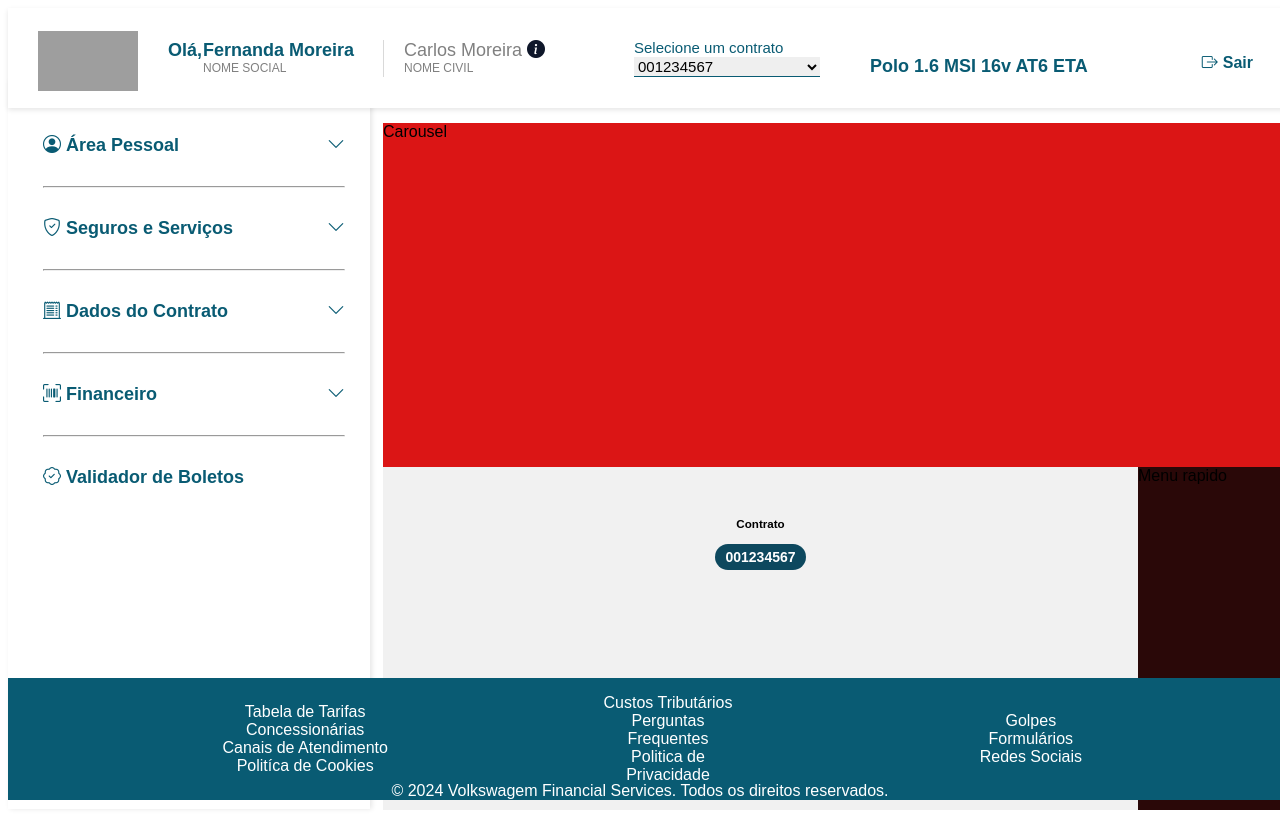
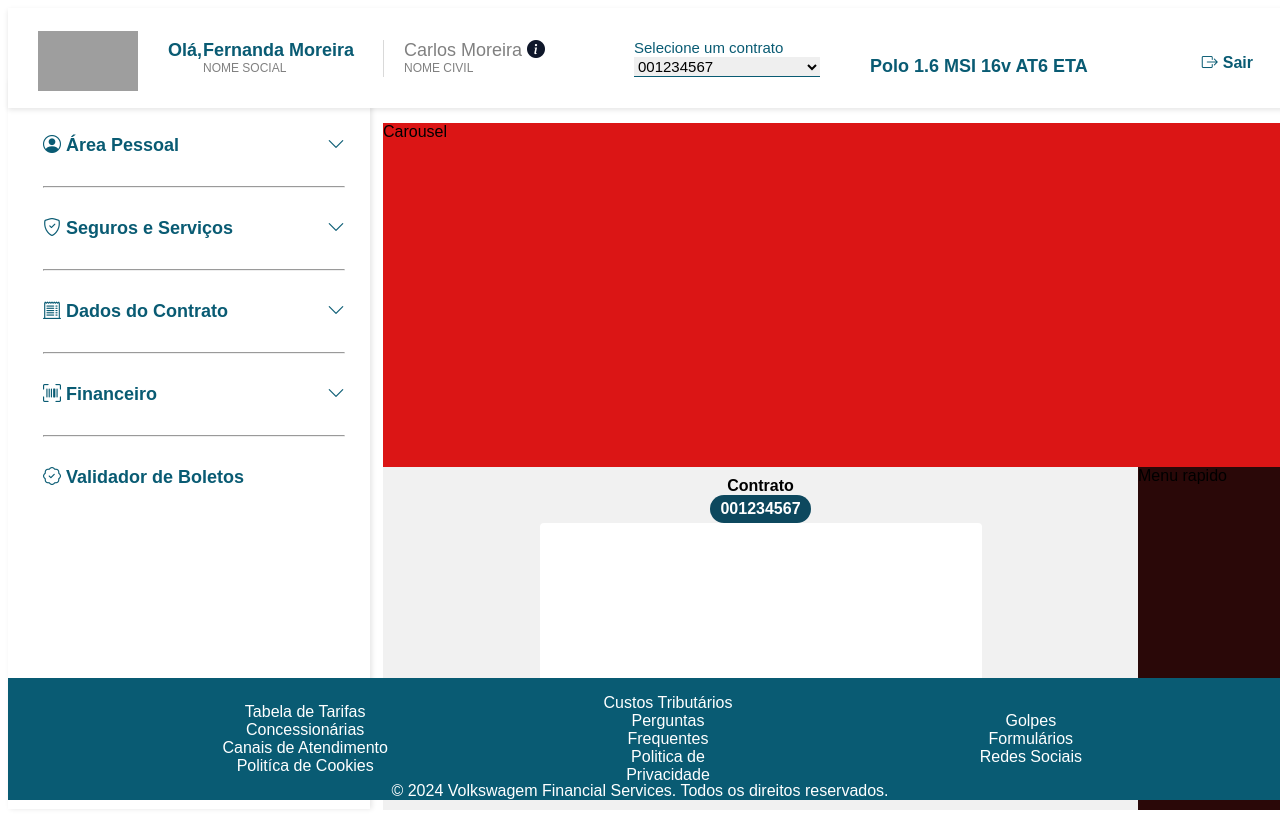
Before and after one commit to christiananjos/Projeto, an Angular app in the folder Poc-Volks/: page / in a window 1280 px wide. Shown: the top 818 px of the page. Built offline with nearby package versions, Linux system fonts and the light colour scheme; grey boxes are pictures that could not be loaded.

Commit message:
div do resumo do contrato

```diff
--- a/Poc-Volks/src/app/app.component.html
+++ b/Poc-Volks/src/app/app.component.html
@@ -102,14 +102,14 @@
   <div style="width: 100%; height: 50%; background-color: #f0f0f0;">
     <div style="display: flex; width: 100%; height: 100%; background-color: #f0f0f0;">
       <div style="width: 50%; height: 100%; background-color: #F1F1F1;">
-      <div class="div-grafico">
-        <div class="container">
-          <div class="contract-container">
-              <h5 style="font-weight: nor;">Contrato</h5>
-              <span class="contract-badge">001234567</span>
-          </div>
-      </div>
-      </div>
+        <div class="div-grafico">
+            <div style="display: flex; flex-direction: column; align-items: center;">
+            <span style="font-weight: bold;">Contrato</span>
+            <span class="contract-badge">001234567</span>
+            </div>
+            <div style="width: 410px; height: 137px; border-radius: 4px; padding: 16px; gap: 8px; background-color: #ffffff; margin: 0 auto;">
+            </div>
+        </div>
       </div>
       <div style="width: 50%; height: 100%; background-color: #2a0808;">
       Menu rapido
@@ -373,9 +373,9 @@
   }
 
   .div-grafico {
-    font-size: 14px;
     text-align: center;
-    margin-top: 50px;
+    margin-top: 10px;
+
   }
 
 
```
